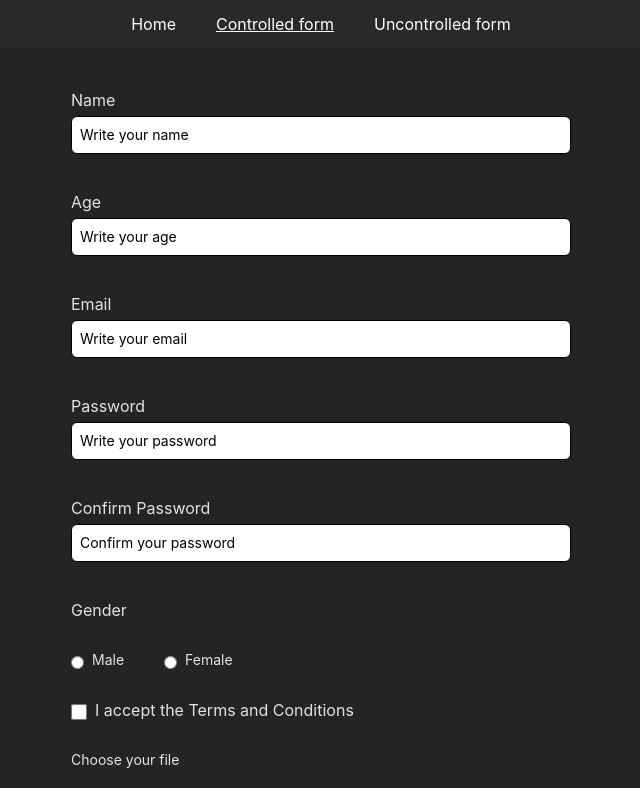
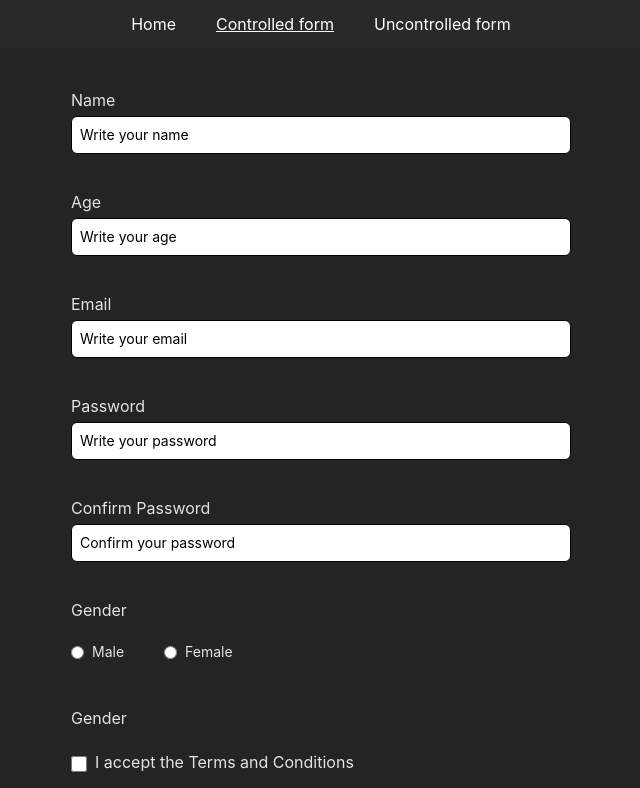
Before and after one commit to tarasovcad/react-rs-2024, a React (Vite) app: page /controlled in a window 1280 px wide. Shown: the top 788 px of the page, without its empty margins (319-959 px from the left). Built offline with nearby package versions, Linux system fonts and the light colour scheme.

Commit message:
feat: add yup validation for image uploader and and country choice

```diff
--- a/src/components/ControlledPage.tsx
+++ b/src/components/ControlledPage.tsx
@@ -1,4 +1,3 @@
-import {ChangeEvent, useState} from "react";
 import {InputField} from "./InputField";
 import {countries} from "../data/countries";
 import {useForm, Controller} from "react-hook-form";
@@ -18,9 +17,18 @@ interface FormData {
   email: string;
   password: string;
   confirmPassword: string;
-  gender: string;
+  gender: "male" | "female";
   terms: boolean;
   country: string;
+  file: FileList | File;
+}
+export interface InputFieldProps {
+  label: string;
+  type: string;
+  placeholder: string;
+  value: string | number | boolean | FileList | File;
+  onChange: (event: React.ChangeEvent<HTMLInputElement>) => void;
+  onBlur: (event: React.FocusEvent<HTMLInputElement>) => void;
 }
 
 const fields: FieldType[] = [
@@ -61,12 +69,6 @@ const ControlledPage = () => {
     console.log(data);
   };
 
-  const [selectedCountry, setSelectedCountry] = useState("");
-
-  const handleChange = (event: ChangeEvent<HTMLInputElement>) => {
-    setSelectedCountry(event.target.value);
-  };
-
   return (
     <form
       className="max-w-[500px] mx-auto flex flex-col gap-7 text-start"
@@ -99,54 +101,117 @@ const ControlledPage = () => {
           )}
         />
       ))}
+      <div className=" flex flex-col gap-5">
         <label className="text-start">Gender</label>
+        <Controller
+          name="gender"
+          control={control}
+          render={({field}) => (
+            <>
+              <div className="flex flex-col text-start">
                 <div className="flex justify-center gap-10 items-center self-start">
                   <div className="flex items-center gap-2">
                     <input
                       type="radio"
-            className="text-sm bg-white w-full border border-black rounded-md mt-1 p-2 placeholder:text-black text-black"
+                      {...field}
+                      value="male"
+                      checked={field.value === "male"}
                     />
                     <label className="text-sm">Male</label>
                   </div>
                   <div className="flex items-center gap-2">
                     <input
                       type="radio"
-            className="text-sm bg-white w-full border border-black rounded-md mt-1 p-2 placeholder:text-black text-black"
+                      {...field}
+                      value="female"
+                      checked={field.value === "female"}
                     />
                     <label className="text-sm">Female</label>
                   </div>
                 </div>
-      <div className="flex items-center gap-2 self-start ">
+                <div className="h-1 mt-3">
+                  {errors[field.name as keyof FormData] && (
+                    <p className="text-red-500 text-xs">
+                      {errors[field.name as keyof FormData]?.message}
+                    </p>
+                  )}
+                </div>
+              </div>
+            </>
+          )}
+        />
+      </div>
+      <div className=" flex flex-col gap-5">
+        <label className="text-start">Gender</label>
+        <Controller
+          name="terms"
+          control={control}
+          render={({field: {onChange, onBlur, value, name, ref}}) => (
+            <>
+              <div className="flex items-center gap-2 self-start">
                 <input
                   type="checkbox"
+                  onChange={onChange}
+                  onBlur={onBlur}
+                  checked={value}
+                  name={name}
+                  ref={ref}
                   className="text-sm bg-white border border-black rounded-md mt-1 p-2 placeholder:text-black text-black w-4 h-4"
                 />
                 <label className="text-start whitespace-nowrap">
                   I accept the Terms and Conditions
                 </label>
               </div>
-      <div className="flex items-center gap-4 flex-col text-start">
+              <div className="h-1">
+                {errors.terms && (
+                  <p className="text-red-500 text-xs">{errors.terms.message}</p>
+                )}
+              </div>
+            </>
+          )}
+        />
+      </div>
+
+      <div className="flex items-start gap-4 flex-col text-start">
         <label className="text-sm whitespace-nowrap self-start">
           Choose your file
         </label>
+        <Controller
+          name="file"
+          control={control}
+          render={({field: {onChange, onBlur}}) => (
+            <>
               <input
                 type="file"
+                onChange={(e) => onChange(e.target.files)}
+                onBlur={onBlur}
                 className="text-sm bg-white w-full border border-black rounded-md mt-1 p-2 placeholder:text-black text-black"
               />
+              <div className="h-1">
+                {errors.file && (
+                  <p className="text-red-500 text-xs">{errors.file.message}</p>
+                )}
               </div>
-      <div className="flex items-center gap-2 self-start flex-col w-full">
+            </>
+          )}
+        />
+      </div>
+      <div className="flex items-start gap-2 self-start flex-col w-full ">
         <label
           className="text-start whitespace-nowrap self-start"
           htmlFor="country">
           Select a Country:
         </label>
+        <Controller
+          name="country"
+          control={control}
+          render={({field}) => (
+            <>
               <input
                 type="text"
                 id="country"
-          name="country"
                 list="country-list"
-          value={selectedCountry}
-          onChange={handleChange}
+                {...field}
                 className="shadow appearance-none border rounded w-full py-2 px-3 text-gray-700 leading-tight focus:outline-none focus:shadow-outline"
                 placeholder="Start typing a country name..."
               />
@@ -155,6 +220,16 @@ const ControlledPage = () => {
                   <option key={index} value={country} />
                 ))}
               </datalist>
+              <div className="h-1">
+                {errors.country && (
+                  <p className="text-red-500 text-xs">
+                    {errors.country.message}
+                  </p>
+                )}
+              </div>
+            </>
+          )}
+        />
       </div>
       <button className="bg-green-500 text-black p-2 w-fit self-center px-7 rounded-lg hover:bg-green-400 transition-all duration-300 ease-in-out">
         Submit
--- a/src/lib/yup-schema.ts
+++ b/src/lib/yup-schema.ts
@@ -1,4 +1,8 @@
 import * as yup from "yup";
+import {countries} from "../data/countries";
+const FILE_SIZE = 5 * 1024 * 1024;
+const SUPPORTED_FORMATS = ["image/jpg", "image/jpeg", "image/png"];
+
 export const schema = yup.object().shape({
   name: yup
     .string()
@@ -25,12 +29,27 @@ export const schema = yup.object().shape({
 
   gender: yup
     .string()
-    .oneOf(["male", "female", "other"], "Please select a valid gender")
+    .oneOf(["male", "female"] as const, "Please select a valid gender")
     .required("Gender is required"),
 
   terms: yup
     .boolean()
     .oneOf([true], "You must accept the terms and conditions")
     .required("You must accept the terms and conditions"),
-  country: yup.string().required("Country is required"),
+  country: yup
+    .string()
+    .oneOf(countries, "Please select a valid country")
+    .required("Country is required"),
+
+  file: yup
+    .mixed<File | FileList >()
+    .required("File is required")
+    .test("fileFormat", "Unsupported Format", (value) => {
+      const files = value as FileList;
+      return files && SUPPORTED_FORMATS.includes(files[0]?.type);
+    })
+    .test("fileSize", "File too large", (value) => {
+      const files = value as FileList;
+      return files && files[0]?.size <= FILE_SIZE;
+    }),
 });
```
Also changed, not shown: src/components/InputField.tsx (+1 -8 lines). Lines whose indentation alone changed are shown as unchanged.
